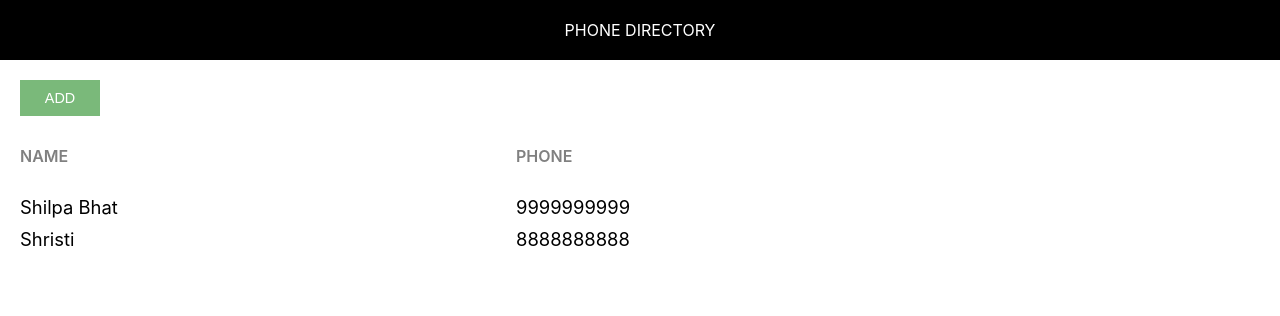
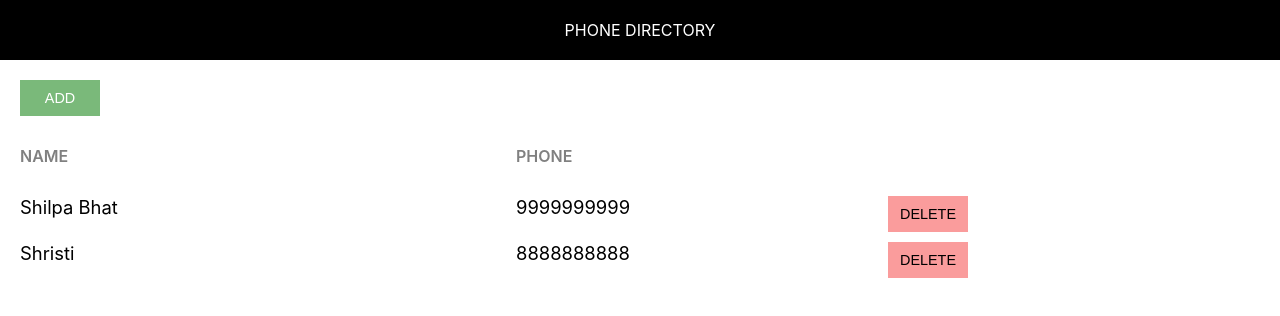
Before and after one commit to prashandip/phone-directory, a React (Create React App) app: page / in a window 1280 px wide. Shown: the top 316 px of the page. Built offline with nearby package versions, Linux system fonts and the light colour scheme.

Commit message:
Added ‘Delete’ button

```diff
--- a/src/App.css
+++ b/src/App.css
@@ -16,6 +16,11 @@
 .add-btn {
   background: #7ab97a;
   color: #fff;
+}
+
+.delete-btn {
+  background: #fa9c9c;
+  color: #000;
 }
 
 .grid-container {
--- a/src/App.js
+++ b/src/App.js
@@ -24,6 +24,9 @@ export default class App extends Component {
               <div key={sub.id} className="grid-container">
                 <span className="grid-item">{sub.name}</span>
                 <span className="grid-item">{sub.phone}</span>
+                <span className="grid-item">
+                  <button className="custom-btn delete-btn">Delete</button>
+                </span>
               </div>
             );
           })}
```
